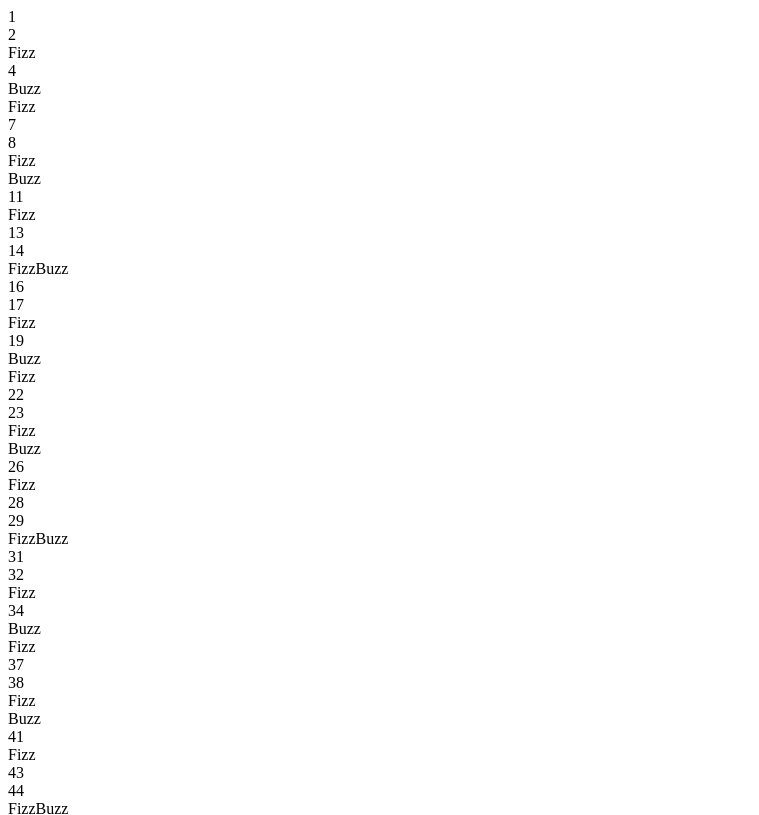
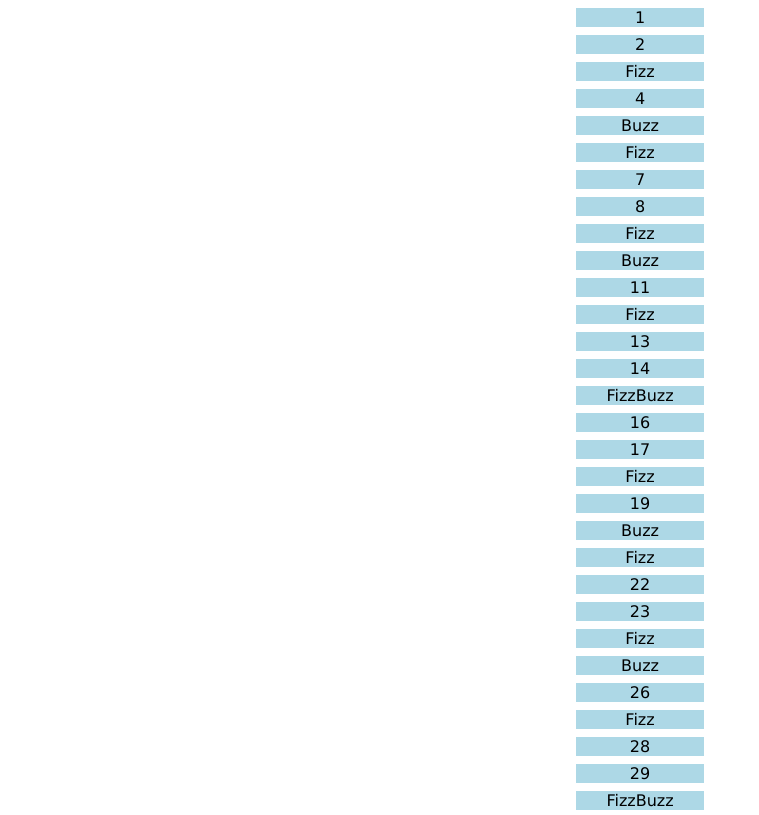
Before and after one commit to DarioBosco/js-fizzbuzz, a plain HTML site: page bonus/index.html in a window 1280 px wide. Shown: the top 815 px of the page, without its empty margins (0-759 px from the left). Drawn offline with Linux system fonts and the light colour scheme.

Commit message:
Bonus completato

```diff
--- /dev/null
+++ b/bonus/css/style.css
@@ -0,0 +1,13 @@
+* {
+	margin: 0;
+	padding: 0;
+	box-sizing: border-box;
+}
+
+div {
+	font-family: 'Lucida Sans', 'Lucida Sans Regular', 'Lucida Grande', 'Lucida Sans Unicode', Geneva, Verdana, sans-serif;
+	text-align: center;
+	background-color: lightblue;
+	width: 10%;
+	margin: 0.5em auto;
+}
--- a/bonus/index.html
+++ b/bonus/index.html
@@ -4,7 +4,7 @@
 		<meta charset="UTF-8" />
 		<meta http-equiv="X-UA-Compatible" content="IE=edge" />
 		<meta name="viewport" content="width=device-width, initial-scale=1.0" />
-
+		<link rel="stylesheet" href="./css/style.css" />
 		<title>FizzBuzz</title>
 	</head>
 
```
